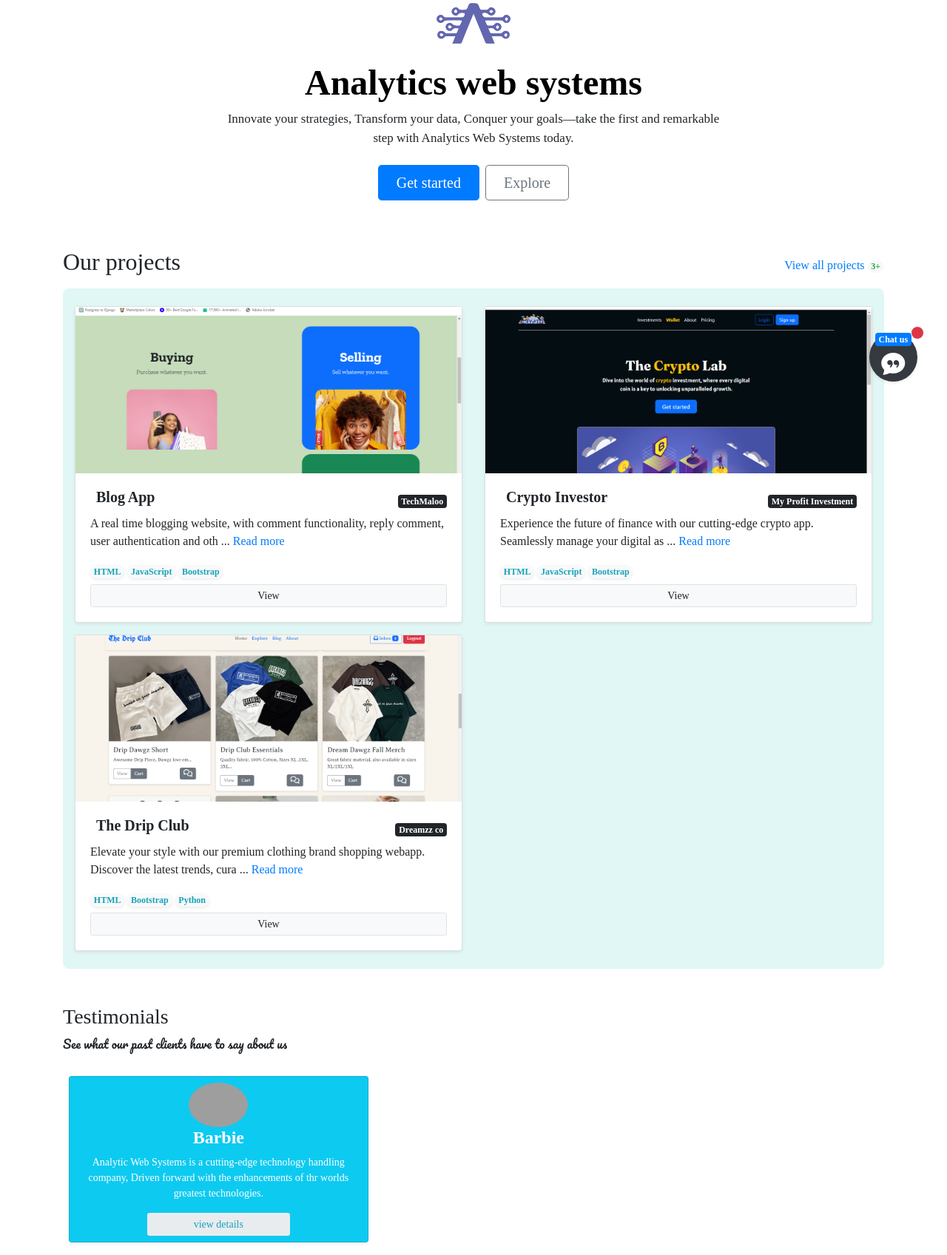
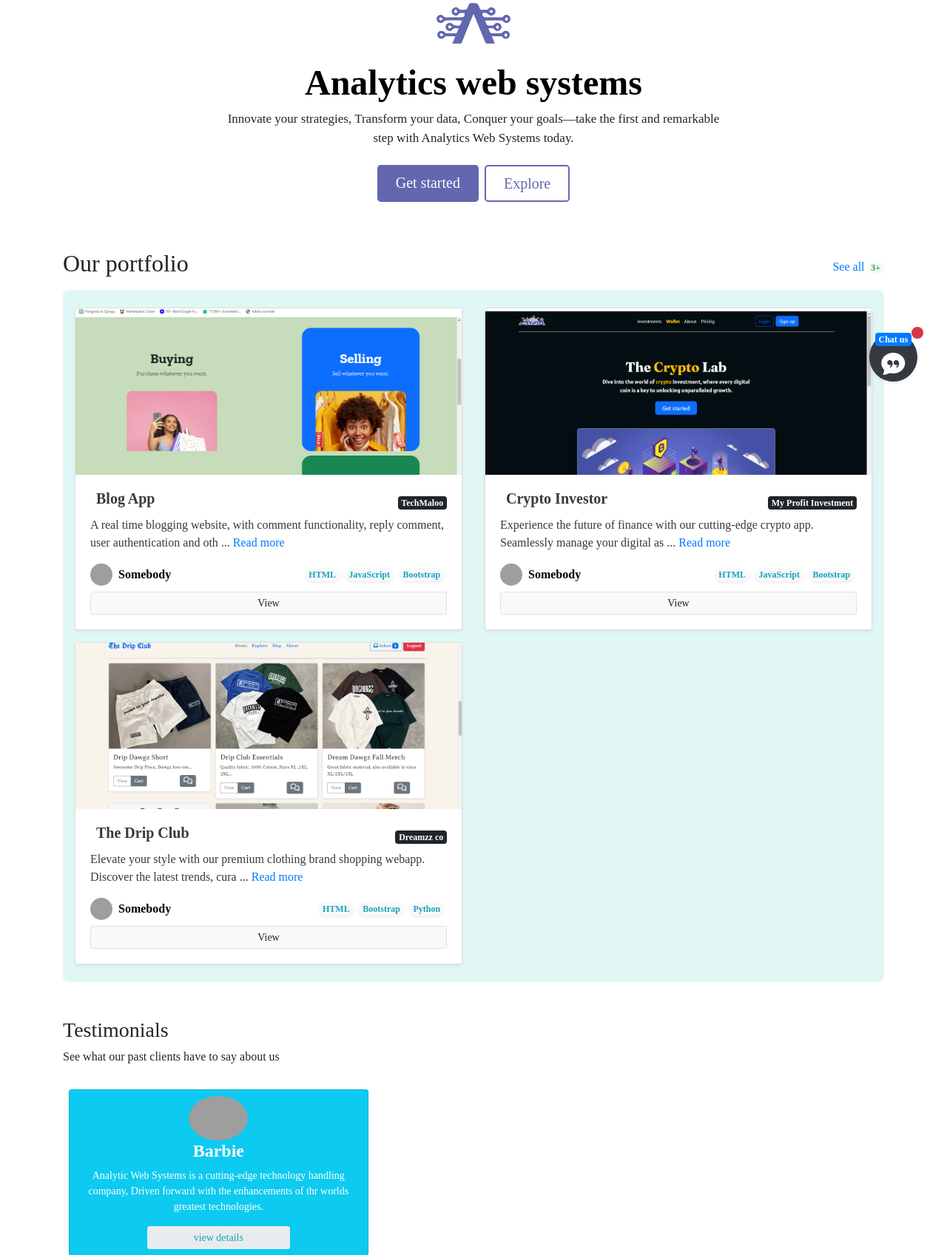
Before and after one commit to AnalyticsWebSystems/AWSL, a Django app: page / in a window 1280 px wide. Shown: the part 184-1881 px from the top of the page at 74% size. Run offline with Django 5.2, Linux system fonts and the light colour scheme; data comes from the database, SQL or seed files in the repository; both versions use the stored data as it was after the commit; some libraries are stand-ins or nearby versions; some web fonts are replaced; grey boxes are pictures that could not be loaded.

Commit message:
Updated db

```diff
--- a/app/urls.py
+++ b/app/urls.py
@@ -6,9 +6,11 @@ app_name = "app"
 
 urlpatterns = [
     path('', views.index, name='index'),
+    path('projects/', views.projects, name='projects'),
+
     path('projects/<int:project_id>/', views.project_detail, name='project_detail'),
 
-    path('splash', views.splash, name='splash'),
+    path('splash/', views.splash, name='splash'),
 
     # Add similar URLs for signup, logout, etc.
 ]
--- a/app/views.py
+++ b/app/views.py
@@ -17,6 +17,15 @@ def index(request):
         "technologies": technologies,
         "project_count": project_count,
         "testimonials": testimonials,
+    })
+
+
+def projects(request):
+    projects = Project.objects.all()
+    pro_count = projects.count()
+    return render(request, "app/projects.html", {
+        "projects": projects,
+        "pro_count": pro_count,
     })
 
 
--- a/templates/app/index.html
+++ b/templates/app/index.html
@@ -9,6 +9,22 @@
     }
     #hover {
         background: black;
+    }
+    .hoverme {
+        background: #6367AF;
+        color: #fff;
+    }
+    .hoverme:hover {
+        background: #313559;
+        color: #fff;
+    }
+    .hoverme_outline {
+        border: 2px solid #6367AF;
+        color: #6367AF;
+    }
+    .hoverme_outline:hover {
+        border: 2px solid #313559;
+        color: #313559;
     }
 
 </style>
@@ -27,16 +43,17 @@
             and remarkable step with
             Analytics Web Systems today.</p>
         <div class="d-grid gap-2 d-sm-flex justify-content-sm-center">
-            <button type="button" class="btn btn-primary btn-lg px-4 gap-3">Get started</button>
-            <button type="button" class="btn btn-outline-secondary btn-lg px-4">Explore</button>
+            <a href="#" style="" class="btn hoverme btn-lg px-4 gap-3">Get started</a>
+            <!--            <button style="" type="button" class="btn btn-lg px-4 gap-3"></button>-->
+            <a href="#" style="" class="btn hoverme_outline btn-lg px-4 gap-3">Explore</a>
         </div>
     </div>
 </div>
 <!--PROJECTS-->
 
 <div class="d-flex justify-content-between align-items-center mb-2">
-    <h2>Our projects</h2>
-    <a href="#" class="text-decoration-none">View all projects <span
+    <h2>Our portfolio</h2>
+    <a href="{%url 'app:projects'%}" class="text-decoration-none">See all <span
             class="badge bg-body-tertiary text-success rounded-pill">{{project_count}}+</span></a>
 
 </div>
@@ -45,6 +62,7 @@
     <div class="row d-flex justify-content-between">
         {%for pro in projects%}
         <div class="col-md-6 my-2 col-lg-6 sm-4">
+            <a href="{%url 'app:project_detail' pro.id%}" class="text-decoration-none text-dark">
                 <div class="card shadow-sm">
                     <img src="{{pro.image.url}}" class="" width="100%" height="225" alt="" style="object-fit: cover;">
                     <div class="card-body">
@@ -57,7 +75,8 @@
                         {% with words=pro.description|wordcount %}
                         {% if words > 9 %}
                         <p class="card-text">
-                        {{ pro.description|slice:":100" }} ... <a href="#">Read more</a>
+                            {{ pro.description|slice:":100" }} ... <a href="{%url 'app:project_detail' pro.id%}">Read
+                            more</a>
                         </p>
                         {% else %}
                         <p class="card-text">
@@ -65,9 +84,20 @@
                         </p>
                         {% endif %}
                         {% endwith %}
+                        <div class="d-flex justify-content-between">
+                            <a href="#"
+                               class="d-flex mb-2 align-items-center link-body-emphasis text-decoration-none">
+                                <img src="https://github.com/mdo.png" alt="" width="30" height="30"
+                                     class="rounded-circle me-2">
+                                <strong>Somebody</strong>
+                            </a>
+                            <div class="d-flex align-items-center">
                                 {%for t in pro.technologies_used.all%}
-                    <span class="badge mb-2 shadow-sm rounded-pill bg-body-tertiary text-info">{{t.name}}</span>
+                                <span class="badge mb-2 mx-1 shadow-sm rounded-pill bg-body-tertiary text-info">{{t.name}}</span>
                                 {%endfor%}
+                            </div>
+
+                        </div>
                         <div class="d-flex justify-content-between align-items-center">
                             <div class="btn-group w-100">
                                 <a href="{%url 'app:project_detail' pro.id%}" id="hover"
@@ -77,6 +107,8 @@
                         </div>
                     </div>
                 </div>
+
+            </a>
         </div>
         {%endfor%}
 
@@ -85,7 +117,7 @@
 
 <!--TESTIMONIALS-->
 <h3>Testimonials</h3>
-<p style="font-family: 'Pacifico', serif; " class="fs-6">See what our past clients have to say about us</p>
+<p style="" class="fs-6">See what our past clients have to say about us</p>
 <div class="container d-flex justify-content-between p-2 rounded-3">
     <div class="row">
         {% for test in testimonials%}
--- a/templates/partials/base.html
+++ b/templates/partials/base.html
@@ -1,4 +1,5 @@
 <!doctype html>
+{%load static%}
 <html lang="en">
 <head>
     <meta charset="utf-8">
@@ -15,6 +16,8 @@
     <link href="https://fonts.googleapis.com/css2?family=Sedan:ital@0;1&display=swap" rel="stylesheet">
 
     <link rel="stylesheet" href="https://cdn.jsdelivr.net/npm/bootstrap-icons@1.11.3/font/bootstrap-icons.min.css">
+    <link rel="icon" type="icon/png" href="{% static 'app_images/AWS LOGO.png' %}" style="width: 35px; height: 35px;">
+
 </head>
 <style>
     <!--    .active {-->
@@ -109,7 +112,7 @@
                     <a class="nav-link active" aria-current="page" href="/">Home</a>
                 </li>
                 <li class="nav-item">
-                    <a class="nav-link active" aria-current="page" href="#">Projects</a>
+                    <a class="nav-link active" aria-current="page" href="{%url 'app:projects'%}">Projects</a>
                 </li>
                 <li class="nav-item d-flex align-items-center">
                     <a class="nav-link active" aria-current="page" href="{%url 'chat:inbox'%}">Inbox</a>
--- a/userauths/admin.py
+++ b/userauths/admin.py
@@ -1,3 +1,6 @@
 from django.contrib import admin
+from .models import Profile, User
+# Register your models here.
 
-# Register your models here.
+admin.site.register(Profile)
+admin.site.register(User)
--- a/userauths/models.py
+++ b/userauths/models.py
@@ -1,5 +1,10 @@
 from django.contrib.auth.models import AbstractUser, BaseUserManager
 from django.db import models
+from django.db.models.signals import post_save
+
+from django.dispatch import receiver
+
+from PIL import Image
 
 
 class CustomUserManager(BaseUserManager):
@@ -26,7 +31,7 @@ class CustomUserManager(BaseUserManager):
 
 class User(AbstractUser):
     email = models.EmailField(unique=True)
-    # Add any other required fields here
+    is_active = models.BooleanField(default=False)
     bio = models.TextField(blank=True)
     phone = models.CharField(max_length=100)
     address = models.CharField(max_length=100, blank=True)
@@ -38,3 +43,34 @@ class User(AbstractUser):
 
     def __str__(self):
         return self.username
+
+
+class Profile(models.Model):
+    user = models.OneToOneField(User, on_delete=models.CASCADE)
+    full_name = models.CharField(max_length=255, blank=True, null=True)
+    date_of_birth = models.DateField(blank=True, null=True)
+    address = models.TextField(blank=True, null=True)
+    image = models.ImageField(upload_to="profile_pics", default="default.png")
+
+    def __str__(self):
+        return str(f"{self.user.username}'s - Profile")
+
+    def save(self, *args, **kwargs):
+        super().save(*args, **kwargs)
+
+        img = Image.open(self.image.path)
+        if img.height > 300 or img.width > 300:
+            output_size = (300, 300)
+            img.thumbnail(output_size)
+            img.save(self.image.path)
+
+
+@receiver(post_save, sender=User)
+def create_profile(sender, instance, created, **kwargs):
+    if created:
+        Profile.objects.create(user=instance)
+
+
+@receiver(post_save, sender=User)
+def save_profile(sender, instance, **kwargs):
+    instance.profile.save()
```
Also changed, not shown: WebSystems/settings.py (+24 -2 lines), templates/app/project_detail.html (+7 -1 lines), templates/app/projects.html (added, +56 -0 lines), userauths/forms.py (+6 -6 lines), db.sqlite3, media/default.png (added), userauths/migrations/0001_initial.py. Lines whose indentation alone changed are shown as unchanged.
